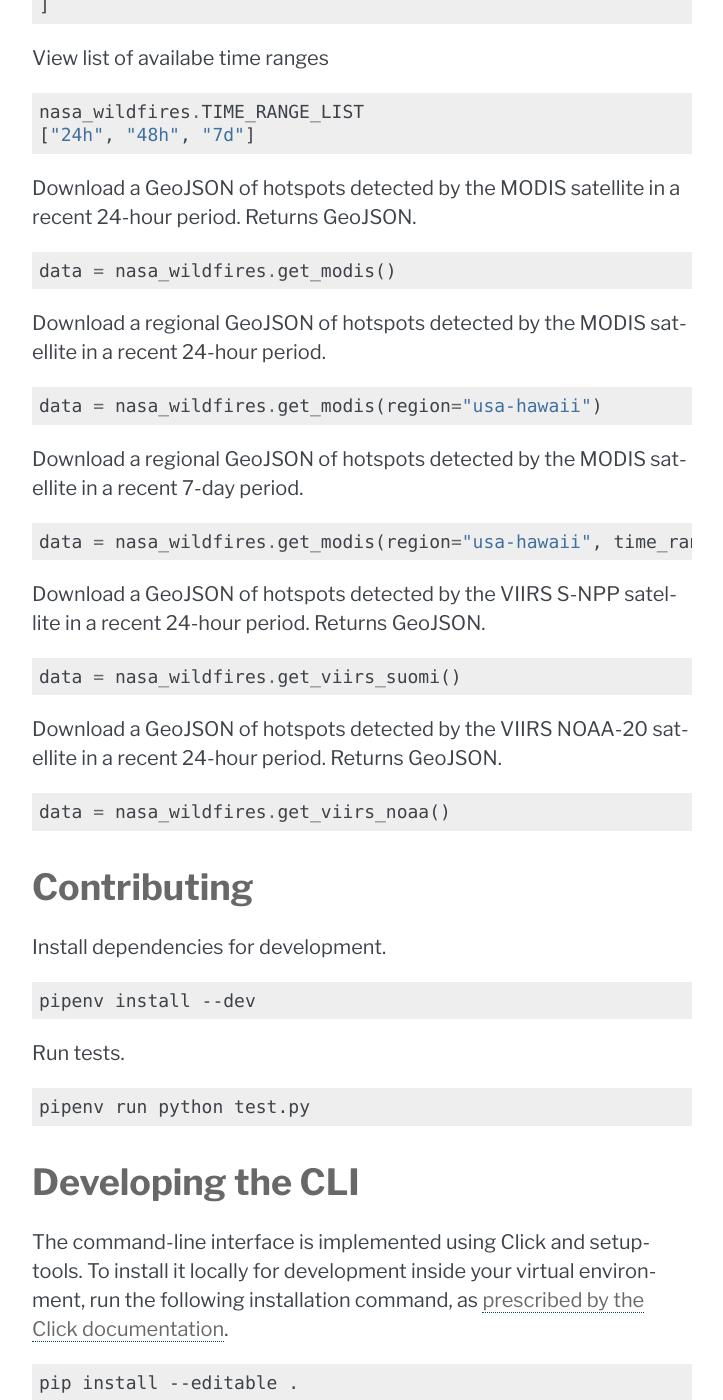
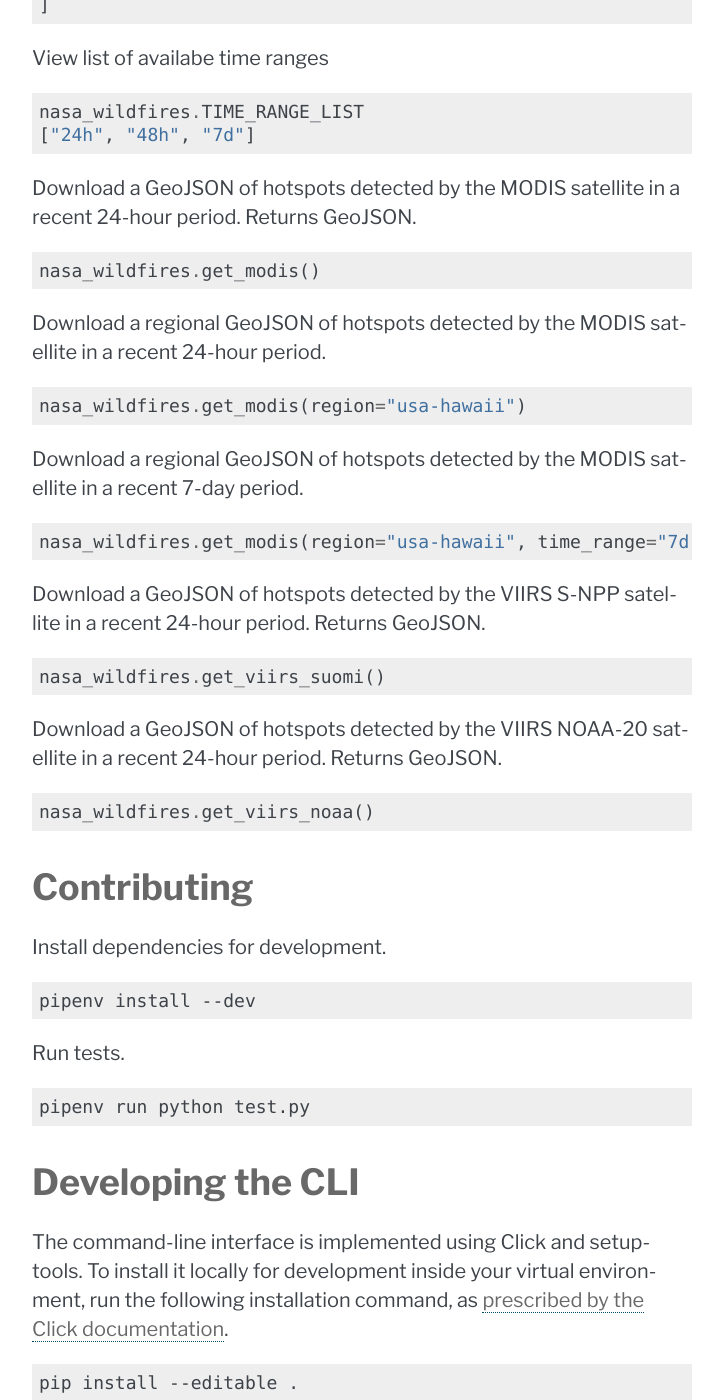
Before and after one commit to datadesk/nasa-wildfires, a Sphinx documentation site: the page built from docs/index.md, in a window 1280 px wide and 1400 px high, scrolled down 2254 px. Shown: the whole window, without its empty margins (388-1111 px from the left). Built offline with Sphinx 7.4.7, drawn with Linux system fonts in a browser that asks for light colours.

Commit message:
Tweak docs

````diff
--- a/docs/index.md
+++ b/docs/index.md
@@ -95,31 +95,31 @@
 Download a GeoJSON of hotspots detected by the MODIS satellite in a recent 24-hour period. Returns GeoJSON.
 
 ```python
-data = nasa_wildfires.get_modis()
+nasa_wildfires.get_modis()
 ```
 
 Download a regional GeoJSON of hotspots detected by the MODIS satellite in a recent 24-hour period.
 
 ```python
-data = nasa_wildfires.get_modis(region="usa-hawaii")
+nasa_wildfires.get_modis(region="usa-hawaii")
 ```
 
 Download a regional GeoJSON of hotspots detected by the MODIS satellite in a recent 7-day period.
 
 ```python
-data = nasa_wildfires.get_modis(region="usa-hawaii", time_range="7d")
+nasa_wildfires.get_modis(region="usa-hawaii", time_range="7d")
 ```
 
 Download a GeoJSON of hotspots detected by the VIIRS S-NPP satellite in a recent 24-hour period. Returns GeoJSON.
 
 ```python
-data = nasa_wildfires.get_viirs_suomi()
+nasa_wildfires.get_viirs_suomi()
 ```
 
 Download a GeoJSON of hotspots detected by the VIIRS NOAA-20 satellite in a recent 24-hour period. Returns GeoJSON.
 
 ```python
-data = nasa_wildfires.get_viirs_noaa()
+nasa_wildfires.get_viirs_noaa()
 ```
 
 ## Contributing
````
